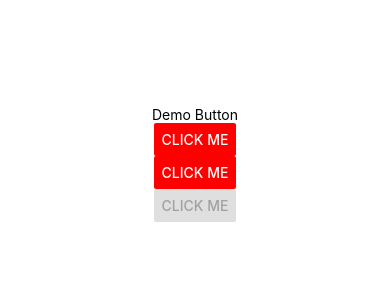
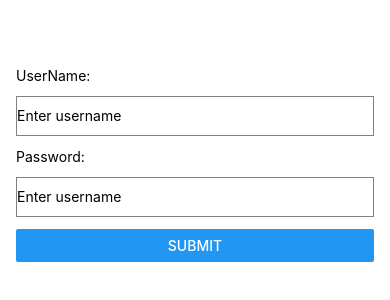
Before and after one commit to BaoAnNguyen1903/MMA301, a React Native app: screen / in a window 390 px wide. Shown: the part 258-558 px from the top of the page. Built offline with nearby package versions, Linux system fonts and the light colour scheme.

Commit message:
Text Input

```diff
--- a/App.tsx
+++ b/App.tsx
@@ -1,5 +1,5 @@
 import { StatusBar } from "expo-status-bar";
-import { Alert, Button, StyleSheet, Text, View } from "react-native";
+import { Alert, Button, StyleSheet, Text, TextInput, View } from "react-native";
 
 const onPressButton = () => {
   Alert.alert("dasdhasidah");
@@ -8,15 +8,28 @@ const onPressButton = () => {
 export default function App() {
   return (
     <View style={styles.container}>
-      <Text>Demo Button</Text>
-      <Button title="Click Me" color="red" onPress={() => alert("me")} />
-      <Button
-        title="Click Me"
-        color="red"
-        disabled={false}
-        onPress={onPressButton}
+      <Text style={{ marginBottom: 12 }}>UserName:</Text>
+      <TextInput
+        style={{
+          height: 40,
+          borderColor: "gray",
+          borderWidth: 1,
+          marginBottom: 12
+        }}
+        placeholder="Enter username"
       />
-      <Button title="Click Me" color="red" disabled={true} />
+      <Text style={{ marginBottom: 12 }}>Password:</Text>
+      <TextInput
+        style={{
+          height: 40,
+          borderColor: "gray",
+          borderWidth: 1,
+          marginBottom: 12
+        }}
+        placeholder="Enter username"
+        secureTextEntry={true}
+      />
+      <Button title="Submit" onPress={onPressButton} />
     </View>
   );
 }
@@ -25,7 +38,8 @@ const styles = StyleSheet.create({
   container: {
     flex: 1,
     backgroundColor: "#fff",
-    alignItems: "center",
-    justifyContent: "center"
+    // alignItems: "center",
+    justifyContent: "center",
+    padding: 16
   }
 });
```
